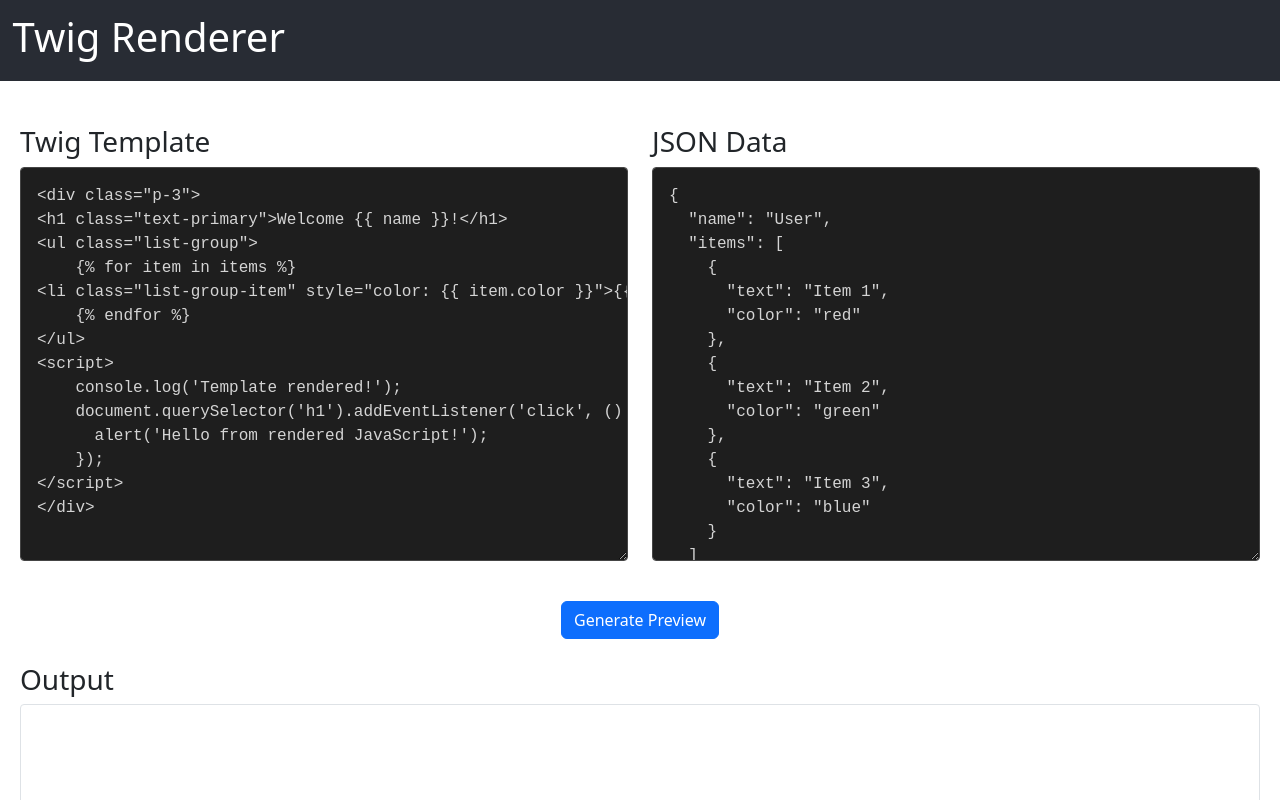
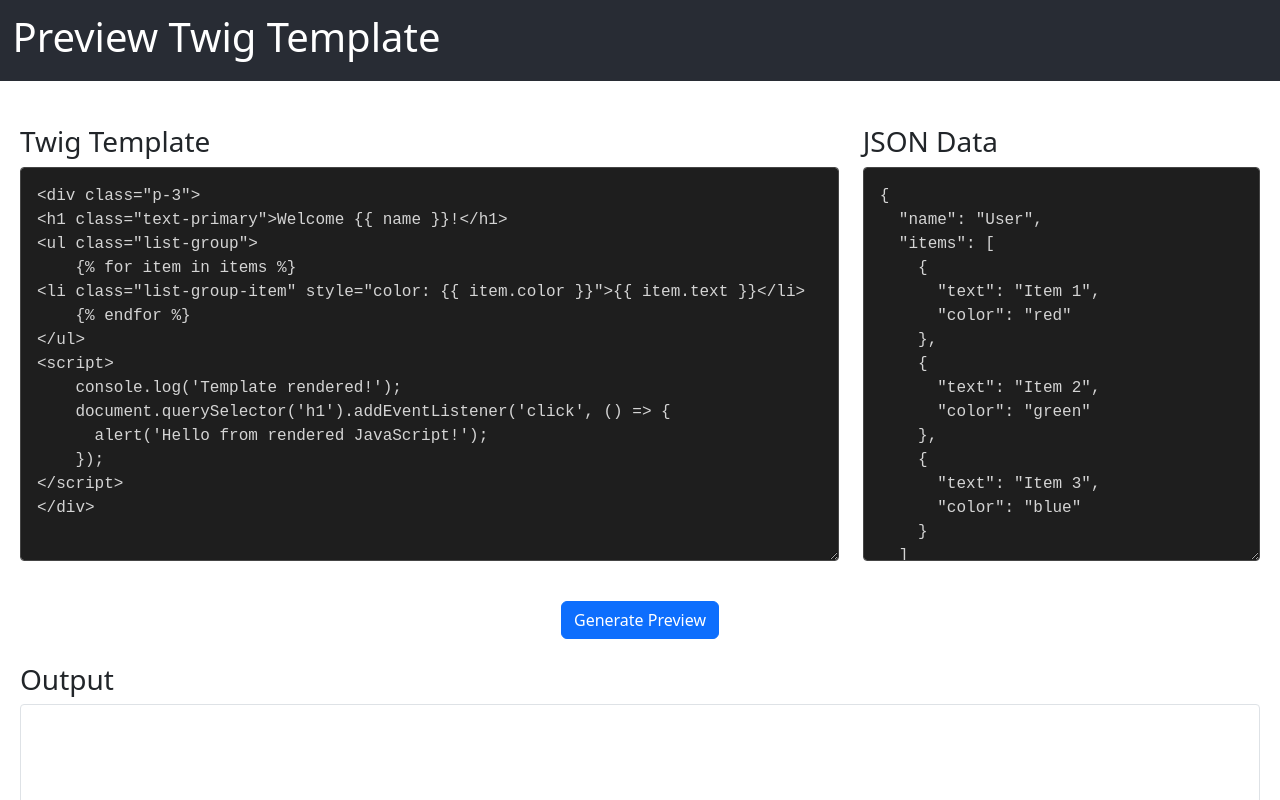
Before and after one commit to kartolab/react-twig-preview, a React (Create React App) app: page / in a window 1280 px wide. Shown: the top 800 px of the page. Built offline with nearby package versions, Linux system fonts and the light colour scheme.

Commit message:
Update readme

```diff
--- a/src/App.js
+++ b/src/App.js
@@ -6,7 +6,7 @@ function App() {
   return (
     <div className="App">
       <header className="App-header">
-        <h1>Twig Renderer</h1>
+        <h1>Preview Twig Template</h1>
       </header>
       <div className="content">
         <TwigRenderer />
--- a/src/components/TwigRenderer.js
+++ b/src/components/TwigRenderer.js
@@ -72,7 +72,7 @@ function TwigRenderer() {
   return (
     <div className="py-4">
       <div className="row mb-4">
-        <div className="col-md-6">
+        <div className="col-md-8">
           <h3>Twig Template</h3>
           <textarea
             rows={15}
@@ -96,7 +96,7 @@ function TwigRenderer() {
             }}
           />
         </div>
-        <div className="col-md-6">
+        <div className="col-md-4">
           <h3>JSON Data</h3>
           <textarea
           rows={15}
```
Also changed, not shown: screenshots/React_Twig_Preview_App.png, 1 other file (tests, documents, lock files or other folders).
